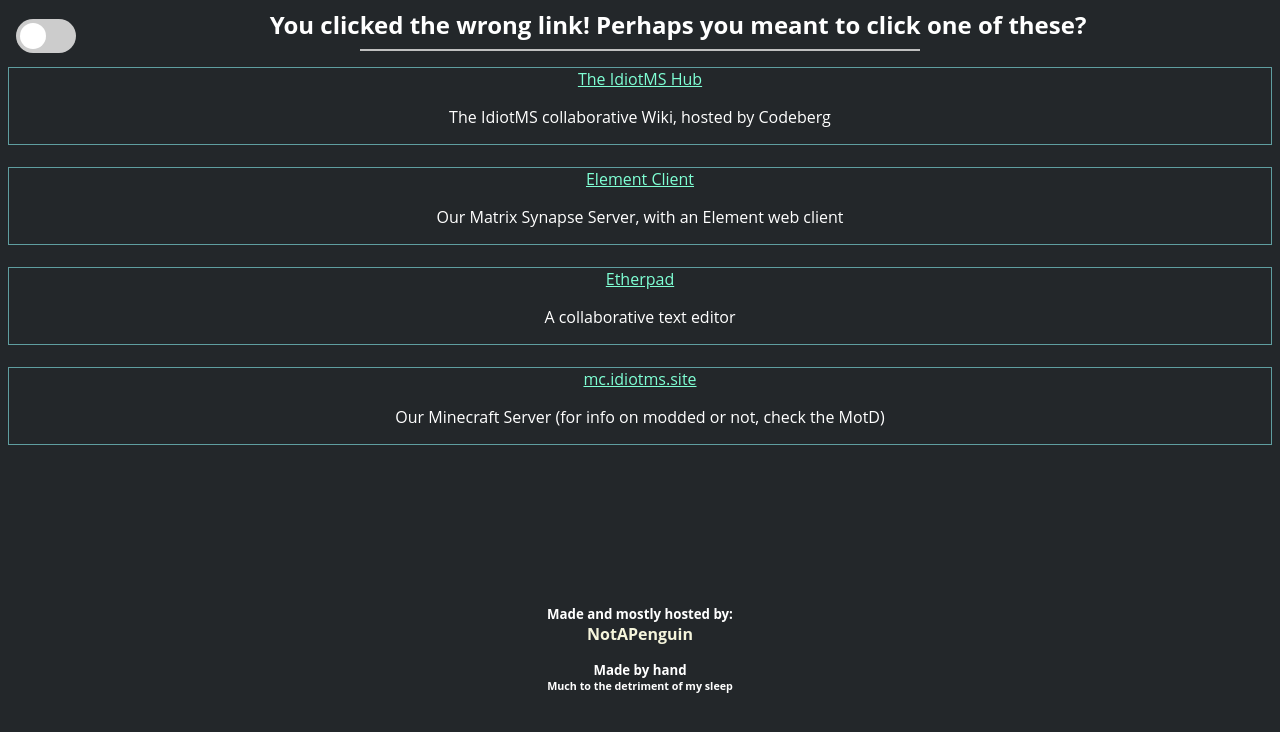
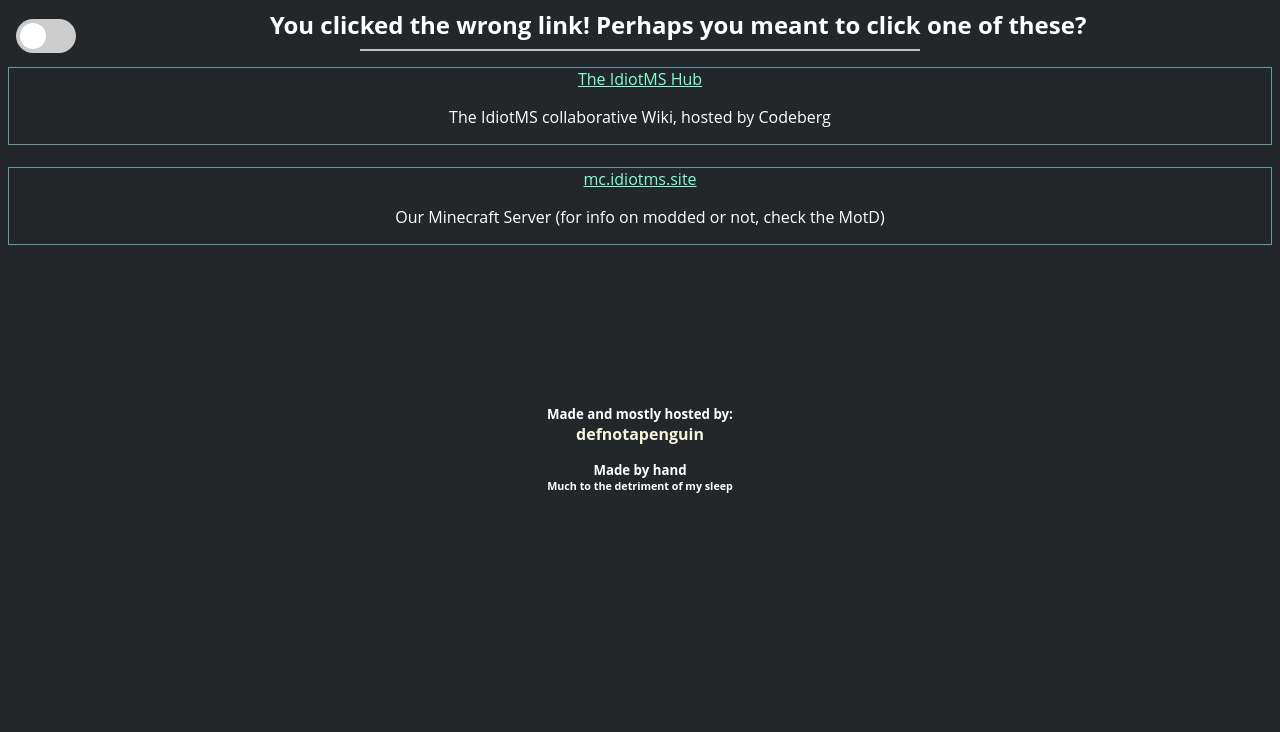
Before and after one commit to DefNotAPenguin/Hub-index, a plain HTML site: page index.html in a window 1280 px wide. Drawn offline with Linux system fonts and the light colour scheme.

Commit message:
Update index.html

```diff
--- a/index.html
+++ b/index.html
@@ -39,23 +39,13 @@
             </div>
             <br>
             <div class="Section-Links">
-                <a href="https://matrix.idiotms.site">Element Client</a>
-                <p>Our Matrix Synapse Server, with an Element web client</p>
-            </div>
-            <br>
-            <div class="Section-Links">
-                <a href="https://etherpad.idiotms.site">Etherpad</a>
-                <p>A collaborative text editor</p>
-            </div>
-            <br>
-            <div class="Section-Links">
                 <a href="https://mcsrvstat.us/server/mc.idiotms.site">mc.idiotms.site</a>
                 <p>Our Minecraft Server (for info on modded or not, check the MotD)</p>
             </div>
         </div>
         <div class="Index-Footer">
             <div class="footer">
-                <h5 class="H" style="text-align:center;margin:auto;margin-top:10rem;">Made and mostly hosted by: <h5 class="name para">NotAPenguin</h5></h5>
+                <h5 class="H" style="text-align:center;margin:auto;margin-top:10rem;">Made and mostly hosted by: <h5 class="name para">defnotapenguin</h5></h5>
                 <h5 class="H" style="text-align:center;margin:auto;margin-top:1rem;">Made by hand</h2>
                 <h6 class="H" style="text-align:center;margin:auto;margin-bottom:1rem">Much to the detriment of my sleep</h4>
             </div>
```
